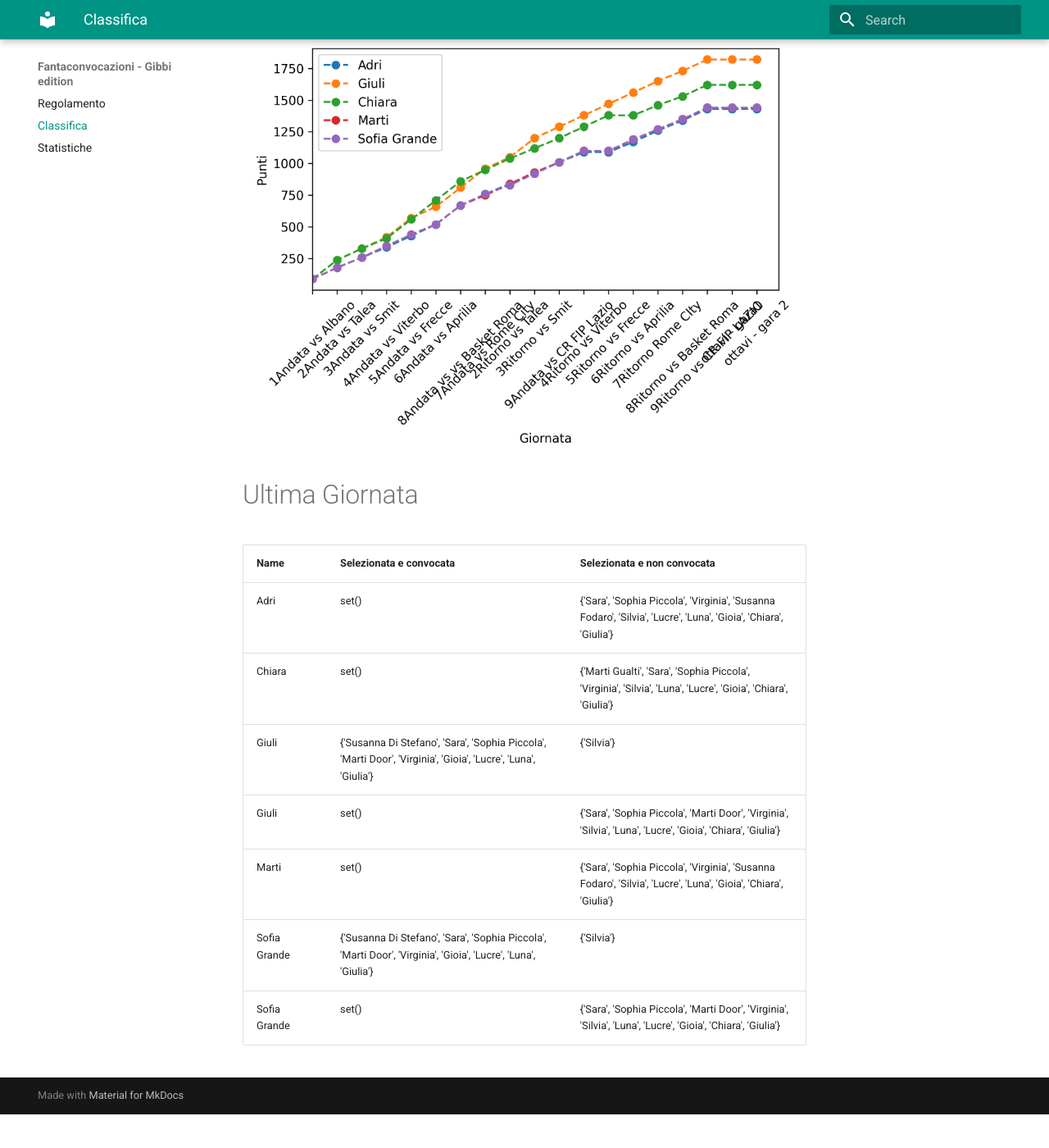
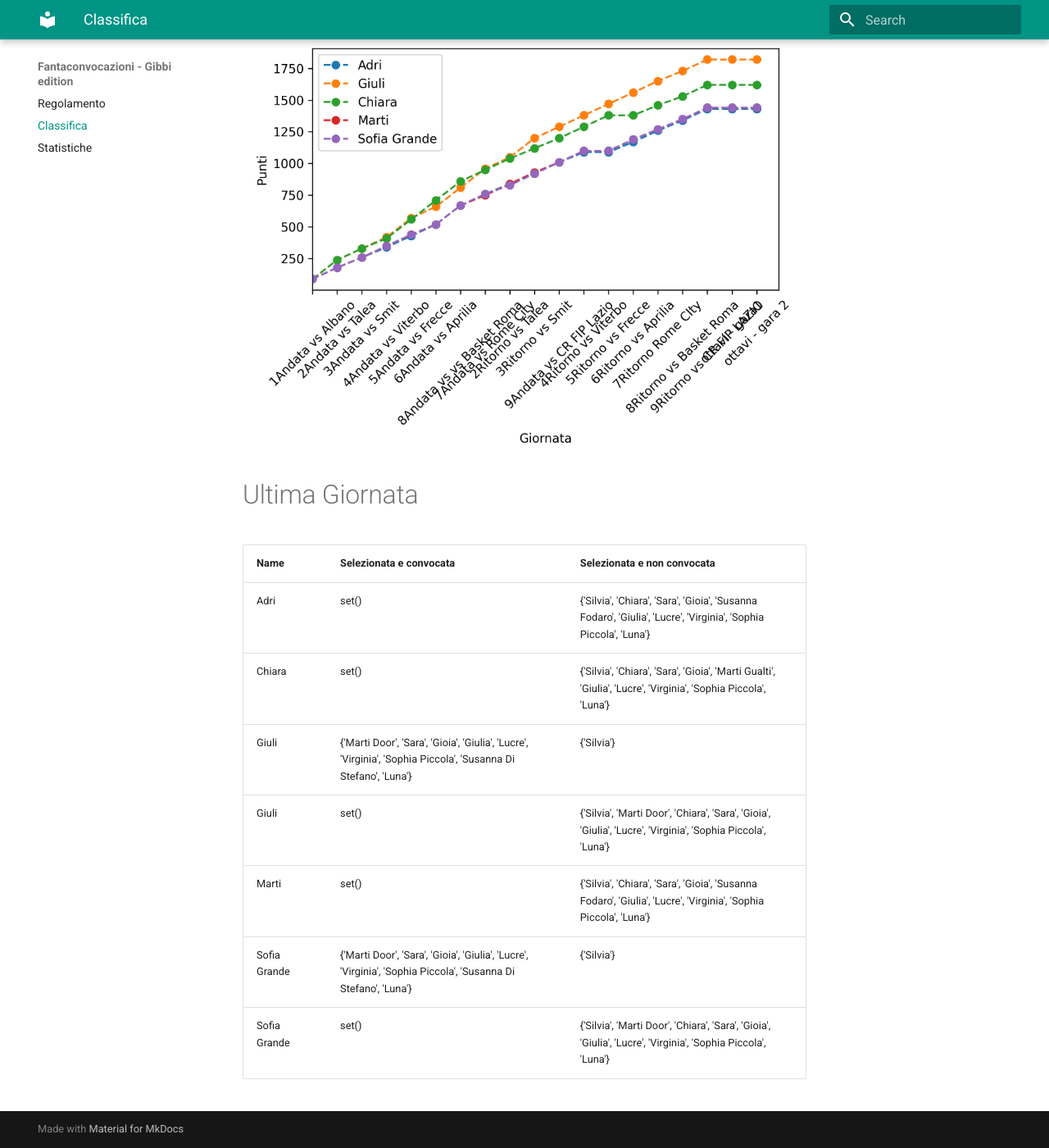
Before and after one commit to martinig94/fantagibbi, an MkDocs documentation site: the page built from docs/Classifica.md, in a window 1280 px wide and 1400 px high, scrolled down 565 px. Shown: the whole window at 82% size. Built offline with MkDocs 1.6.1 and Material for MkDocs 9.7.7, drawn with Linux system fonts in a browser that asks for light colours; before the commit the page ends 1924 px from its top, so only the background shows below that.

Commit message:
Auto-update from main.py

```diff
--- a/docs/Classifica.md
+++ b/docs/Classifica.md
@@ -18,11 +18,11 @@
 <!-- START_TABLE CORRECT -->
 | Name         | Selezionata e convocata                                                                                        | Selezionata e non convocata                                                                                      |
 |:-------------|:---------------------------------------------------------------------------------------------------------------|:-----------------------------------------------------------------------------------------------------------------|
-| Adri         | set()                                                                                                          | {'Sara', 'Sophia Piccola', 'Virginia', 'Susanna Fodaro', 'Silvia', 'Lucre', 'Luna', 'Gioia', 'Chiara', 'Giulia'} |
-| Chiara       | set()                                                                                                          | {'Marti Gualti', 'Sara', 'Sophia Piccola', 'Virginia', 'Silvia', 'Luna', 'Lucre', 'Gioia', 'Chiara', 'Giulia'}   |
-| Giuli        | {'Susanna Di Stefano', 'Sara', 'Sophia Piccola', 'Marti Door', 'Virginia', 'Gioia', 'Lucre', 'Luna', 'Giulia'} | {'Silvia'}                                                                                                       |
-| Giuli        | set()                                                                                                          | {'Sara', 'Sophia Piccola', 'Marti Door', 'Virginia', 'Silvia', 'Luna', 'Lucre', 'Gioia', 'Chiara', 'Giulia'}     |
-| Marti        | set()                                                                                                          | {'Sara', 'Sophia Piccola', 'Virginia', 'Susanna Fodaro', 'Silvia', 'Lucre', 'Luna', 'Gioia', 'Chiara', 'Giulia'} |
-| Sofia Grande | {'Susanna Di Stefano', 'Sara', 'Sophia Piccola', 'Marti Door', 'Virginia', 'Gioia', 'Lucre', 'Luna', 'Giulia'} | {'Silvia'}                                                                                                       |
-| Sofia Grande | set()                                                                                                          | {'Sara', 'Sophia Piccola', 'Marti Door', 'Virginia', 'Silvia', 'Luna', 'Lucre', 'Gioia', 'Chiara', 'Giulia'}     |
+| Adri         | set()                                                                                                          | {'Silvia', 'Chiara', 'Sara', 'Gioia', 'Susanna Fodaro', 'Giulia', 'Lucre', 'Virginia', 'Sophia Piccola', 'Luna'} |
+| Chiara       | set()                                                                                                          | {'Silvia', 'Chiara', 'Sara', 'Gioia', 'Marti Gualti', 'Giulia', 'Lucre', 'Virginia', 'Sophia Piccola', 'Luna'}   |
+| Giuli        | {'Marti Door', 'Sara', 'Gioia', 'Giulia', 'Lucre', 'Virginia', 'Sophia Piccola', 'Susanna Di Stefano', 'Luna'} | {'Silvia'}                                                                                                       |
+| Giuli        | set()                                                                                                          | {'Silvia', 'Marti Door', 'Chiara', 'Sara', 'Gioia', 'Giulia', 'Lucre', 'Virginia', 'Sophia Piccola', 'Luna'}     |
+| Marti        | set()                                                                                                          | {'Silvia', 'Chiara', 'Sara', 'Gioia', 'Susanna Fodaro', 'Giulia', 'Lucre', 'Virginia', 'Sophia Piccola', 'Luna'} |
+| Sofia Grande | {'Marti Door', 'Sara', 'Gioia', 'Giulia', 'Lucre', 'Virginia', 'Sophia Piccola', 'Susanna Di Stefano', 'Luna'} | {'Silvia'}                                                                                                       |
+| Sofia Grande | set()                                                                                                          | {'Silvia', 'Marti Door', 'Chiara', 'Sara', 'Gioia', 'Giulia', 'Lucre', 'Virginia', 'Sophia Piccola', 'Luna'}     |
 <!-- END_TABLE CORRECT -->
```
